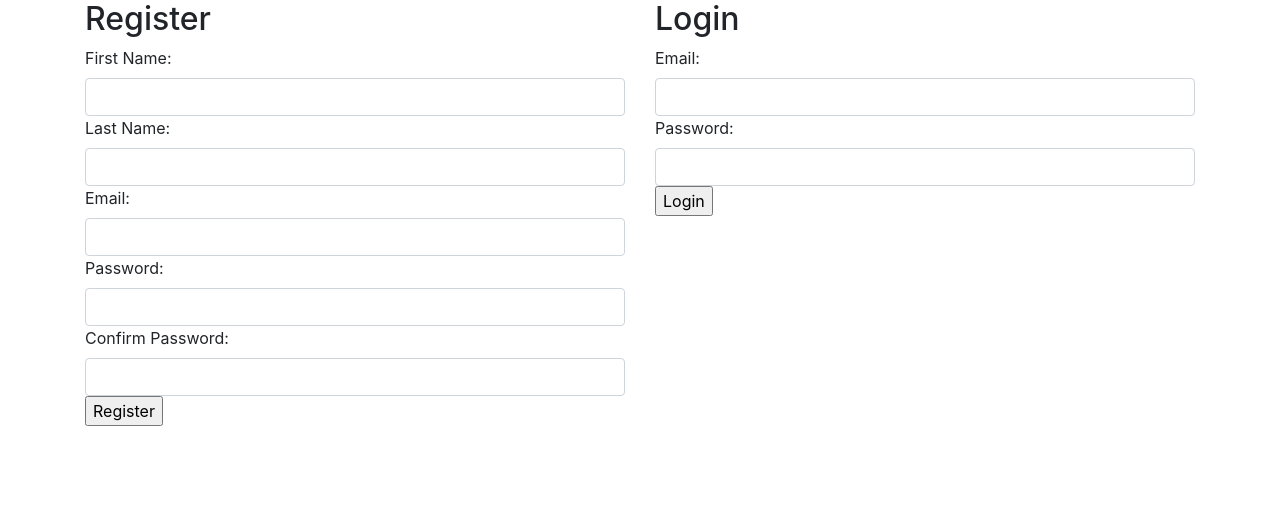
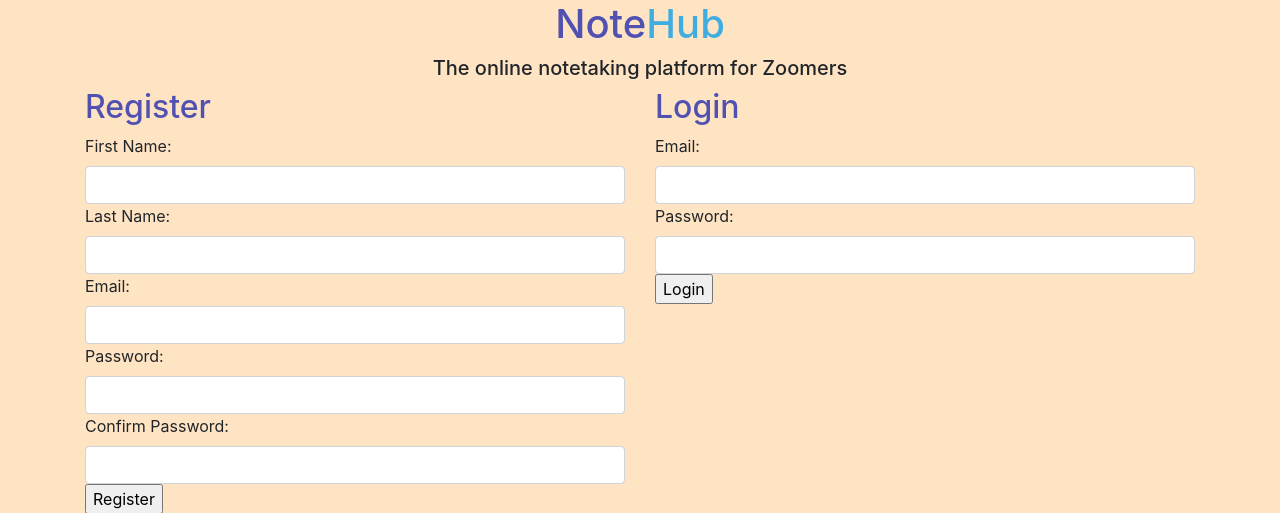
Before and after one commit to Kquach12/Notehub---Solo-Project, a Flask app: page / in a window 1280 px wide. Shown: the top 513 px of the page. Run offline with Flask 2, Linux system fonts and the light colour scheme; some libraries are stand-ins or nearby versions.

Commit message:
Update login page with styling

```diff
--- a/flask_app/templates/login.html
+++ b/flask_app/templates/login.html
@@ -6,9 +6,14 @@
     <meta name="viewport" content="width=device-width, initial-scale=1.0">
     <title>Document</title>
     <link rel="stylesheet" href="https://stackpath.bootstrapcdn.com/bootstrap/4.3.1/css/bootstrap.min.css" integrity="sha384-ggOyR0iXCbMQv3Xipma34MD+dH/1fQ784/j6cY/iJTQUOhcWr7x9JvoRxT2MZw1T" crossorigin="anonymous">
+    <link rel="stylesheet" href="../static/css/style.css">
 </head>
 <body>
     <div class="container">
+        <div class="title">
+            <h1>Note<span class="website-name-hub">Hub</span></h1>
+            <h5>The online notetaking platform for Zoomers</h5>
+        </div>
         <div class="row">
             <div class="col form-group">
                 <h2>Register</h2>
```
